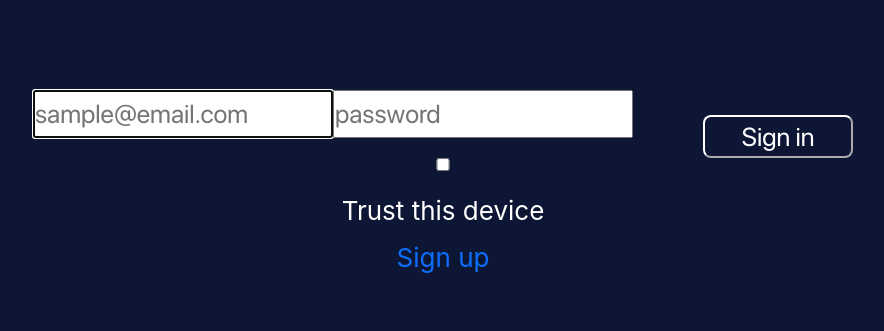
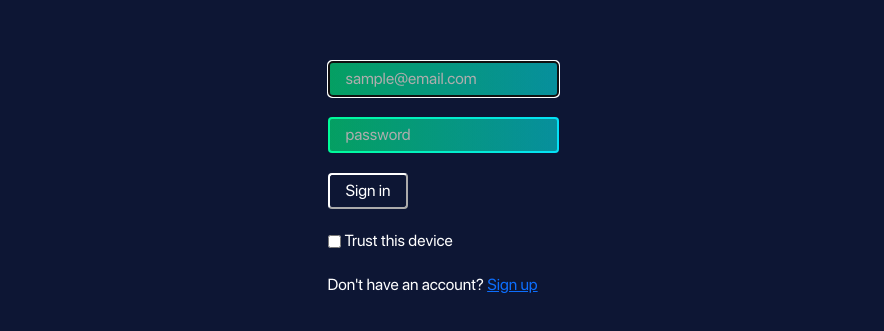
Before and after one commit to exequielarroyo/crithm-frontend, a React (Create React App) app: page /signin in a window 1280 px wide. Shown: the part 221-552 px from the top of the page, without its empty margins (197-1081 px from the left). Built offline with nearby package versions, Linux system fonts and the light colour scheme.

Commit message:
implement css modules

```diff
--- a/src/index.js
+++ b/src/index.js
@@ -3,6 +3,7 @@ import ReactDOM from 'react-dom/client';
 import './index.css';
 import App from './App';
 import reportWebVitals from './reportWebVitals';
+import './styles/Global.css'
 
 const root = ReactDOM.createRoot(document.getElementById('root'));
 root.render(
--- a/src/pages/Login.js
+++ b/src/pages/Login.js
@@ -2,6 +2,7 @@ import React, { useEffect, useRef, useState } from 'react';
 import axios from 'axios';
 import useAuth from '../hooks/useAuth';
 import { Link, useLocation, useNavigate } from 'react-router-dom';
+import style from '../styles/Login.module.css';
 
 const Login = () => {
   const { setAuth, persist, setPersist } = useAuth();
@@ -53,7 +54,7 @@ const Login = () => {
         <p ref={errorRef} className={errorMessage ? 'on' : 'off'}>
           {errorMessage}
         </p>
-        <form onSubmit={handleSubmit}>
+        <form onSubmit={handleSubmit} className={style.form}>
           <input
             ref={userRef}
             type='email'
@@ -74,12 +75,16 @@ const Login = () => {
             onChange={(e) => setPassword(e.target.value)}
           />
           <button type='submit'>Sign in</button>
+          <div className={style.trust}>
+            <input type={'checkbox'} id='persist' onChange={togglePersist} checked={persist} />
+            <label htmlFor='persist'>Trust this device</label>
+          </div>
+          <div>
+            <p>
+              Don't have an account? <Link to={'/signup'}>Sign up</Link>
+            </p>
+          </div>
         </form>
-        <input type={'checkbox'} id='persist' onChange={togglePersist} checked={persist} />
-        <label htmlFor='persist'>Trust this device</label>
-        <Link to={'/signup'} className='nav-link'>
-          Sign up
-        </Link>
       </section>
     </>
   );
--- a/src/pages/Payment.css
+++ b/src/pages/Payment.css
@@ -71,11 +71,7 @@ form {
     width: 50%;
 }
 
-input {
-    width: 300px;
-    margin-bottom: 20px;
-    display: flex;
-}
+
 .expdate {
     display: flex;
 }
--- a/src/pages/Register.js
+++ b/src/pages/Register.js
@@ -2,6 +2,10 @@ import React from "react";
 import "./Register.css";
 
 function Register() {
+  const handleSubmit = (e)=>{
+    e.preventDefault()
+  }
+
   return (
     <div className="SignUpcontainer">
       <ellipse className="ellipse"></ellipse>
@@ -14,7 +18,7 @@ function Register() {
         <img src={"/assets/images/logo.png"} className="app_logo" alt="logo" />
       </nav>
 
-      <form>
+      <form onSubmit={(e)=>{handleSubmit(e)}}>
         <div class ="card" className="register">
         <div>
 
@@ -60,7 +64,7 @@ function Register() {
           </div>
 
 
-          <button className="sbutton">Submit</button>
+          <button className="sbutton" type="submit">Submit</button>
         </div>
         </div>
       </form>
--- a/src/pages/SignUp.css
+++ b/src/pages/SignUp.css
@@ -18,20 +18,7 @@
     font-size: larger;
 }
 
-button {
-    color: white;
-    border-color: white;
-    background-color: transparent;
-    border-radius: 8px;
-    width: 150px;
-    align-items: center;
-    justify-content: center;
-    background-color: transparent;
-    margin-left: 70px;
-    margin-top: 25px;
-    transition: 0.2s;
 
-  }
   .button:hover {
     background: rgb(3, 0, 54);
     box-shadow: 5px 5px 15px rgba(0, 0, 0, 0.5);
--- a/src/pages/dashboard/Project.js
+++ b/src/pages/dashboard/Project.js
@@ -45,7 +45,7 @@ const Project = () => {
       <div className={style.header}>
         <h1>Add Project</h1>
         <div>
-          <button>Create Project</button>
+          <button onClick={()=> {navigate('/register')}}>Create Project</button>
         </div>
       </div>
       <div className={style.projectGrid}>
--- a/src/styles/App.module.css
+++ b/src/styles/App.module.css
@@ -43,7 +43,6 @@ section {
   flex-direction: column;
   align-items: center;
   justify-content: center;
-  font-size: calc(10px + 2vmin);
   color: white;
 }
 
--- /dev/null
+++ b/src/styles/Global.css
@@ -0,0 +1,35 @@
+* {
+  font-family: 'SF Pro Display', sans-serif;
+  margin: 0;
+  padding: 0;
+}
+
+input,
+select {
+  color: white;
+  background-color: #c4c4c433;
+  padding: 4px 16px;
+  font-size: 1rem;
+
+  background: linear-gradient(#0c0c0c62, #0c0c0c62) padding-box, linear-gradient(90deg, #00fb98, #04e1f7) border-box;
+  border: 2px solid transparent;
+  border-radius: 4px;
+}
+
+option {
+  background-color: #c4c4c433;
+  background-color: #00fb98;
+  color: black;
+}
+
+::placeholder {
+  color: #adadad;
+}
+
+button {
+  color: white;
+  border-color: white;
+  background-color: transparent;
+  border-radius: 4px;
+  padding: 4px 16px;
+}
--- /dev/null
+++ b/src/styles/Login.module.css
@@ -0,0 +1,16 @@
+.form {
+  display: flex;
+  flex-direction: column;
+  align-items: flex-start;
+  gap: 20px;
+}
+
+.form .trust {
+  display: flex;
+  align-items: center;
+  gap: 4px;
+}
+
+.form .trust input {
+  background-color: #00fb98;
+}
```
